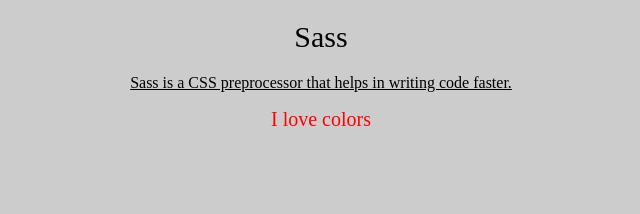
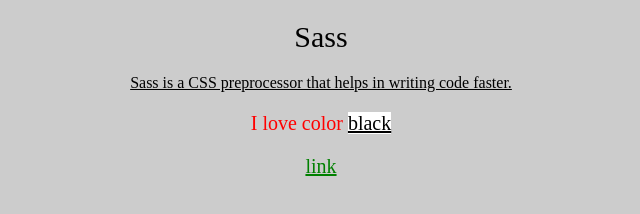
Before and after one commit to Petermuturi/SassBasics, a plain HTML site: page index.html in a window 1280 px wide. Shown: the whole page, without its empty margins (319-959 px from the left). Drawn offline with Linux system fonts and the light colour scheme.

Commit message:
nesting in sass

```diff
--- a/css/style.scss
+++ b/css/style.scss
@@ -16,4 +16,14 @@
 	font-size: 20px;
 	color: red;
 	text-align: $ple;
+	p{
+		text-decoration: none;
+		a{
+			color:black;
+			background-color: white;
+		}
+	}
+	a{
+		color:green;
+	}
 }
--- a/index.html
+++ b/index.html
@@ -7,8 +7,9 @@
 <body>
 <h1>Sass</h1>
 <p>Sass is a CSS preprocessor that helps in writing code faster.</p>
-<div>
-	I love colors
+<div class="p1">
+	<p>I love color <a href="#">black</a></p>
+	<a href="#">link</a>
 </div>
 </body>
 </html>
```
Also changed, not shown: css/style.css, 1 other file.
